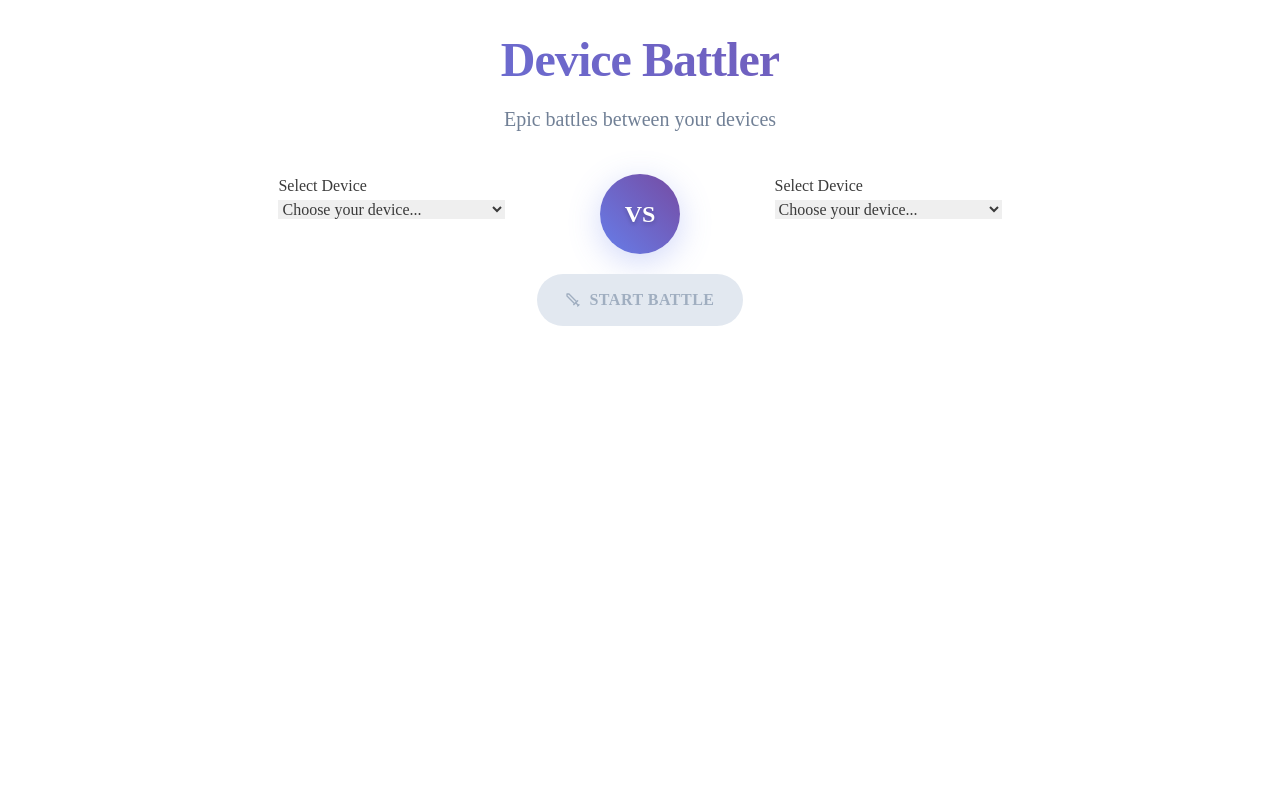
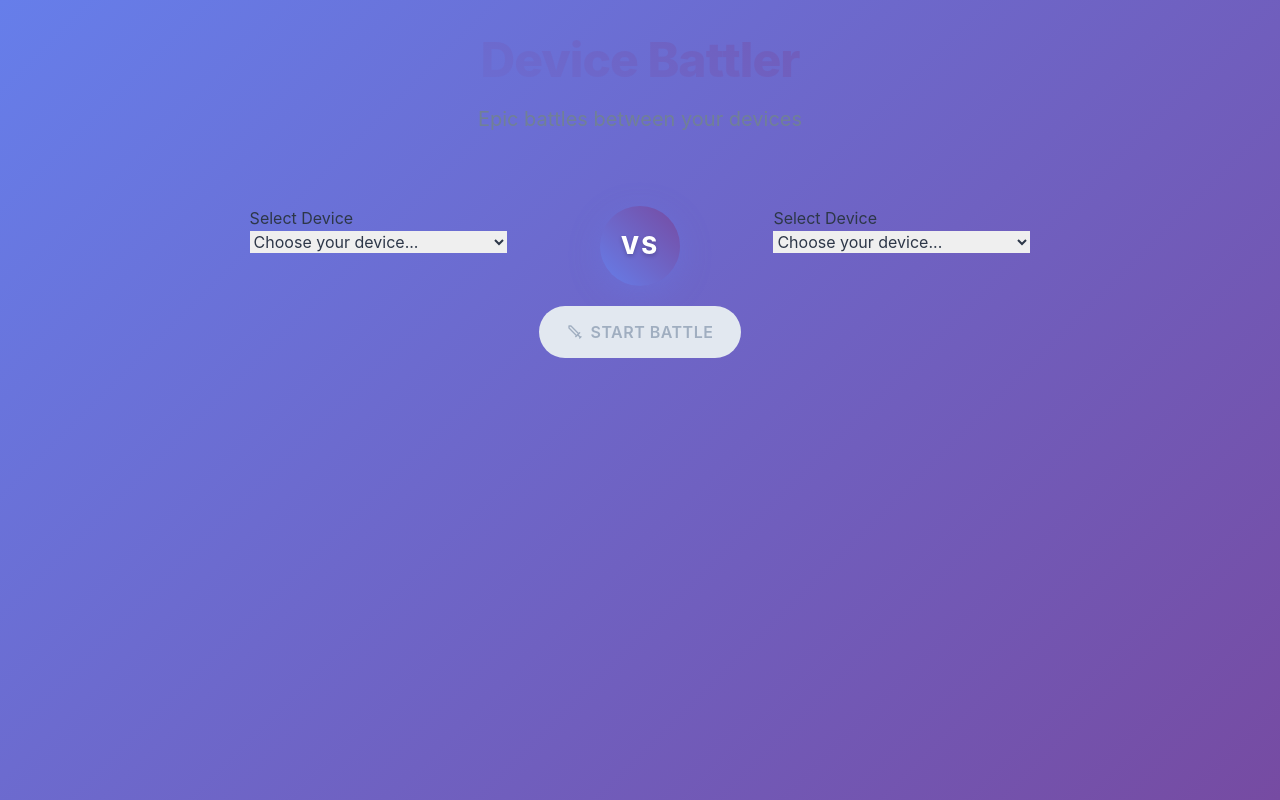
Before and after one commit to ArielSoothy/DeviceWars, a Next.js app: page / in a window 1280 px wide. Built offline with nearby package versions, Linux system fonts and the light colour scheme.

Commit message:
🎨 Complete UX redesign: Modern battle arena with proper fighter layout
- Clean symmetric fighter cards with character focus
- Modern glassmorphism design with gradients
- Improved visual hierarchy and spacing
- Professional battle arena layout
- Fixed text mirroring issues

```diff
--- a/src/app/page.js
+++ b/src/app/page.js
@@ -299,12 +299,12 @@ export default function DeviceBattler() {
     const currentHP = position === 1 ? currentHP1 : currentHP2;
     const currentMana = position === 1 ? currentMana1 : currentMana2;
 
+    const isLeft = position === 1;
+
     return (
-      <div className="device-card-modern">
-        <div className="card-header-modern">
-          <div className="rank-badge">{device.rank}</div>
-          <div className="device-title-modern">{device.name}</div>
-          <div className="character-container">
+      <div className={`device-card-modern ${isLeft ? 'fighter-left' : 'fighter-right'}`}>
+        {/* Character Section */}
+        <div className="fighter-character">
           <RankCharacter
             rank={device.rank}
             isAttacking={position === 1 ? isDevice1Attacking : isDevice2Attacking}
@@ -312,6 +312,11 @@ export default function DeviceBattler() {
             position={position === 1 ? 'left' : 'right'}
           />
         </div>
+
+        {/* Fighter Info */}
+        <div className="fighter-info">
+          <div className="rank-badge">{device.rank}</div>
+          <div className="device-name">{device.name}</div>
         </div>
 
         {/* Vital Stats Always Visible */}
--- a/src/app/styles/styles.css
+++ b/src/app/styles/styles.css
@@ -1,7 +1,130 @@
 body {
-  background-size: cover;
-  font-family: 'MedievalSharp', cursive;
-  color: #3a3a3a;
+  background: linear-gradient(135deg, #667eea 0%, #764ba2 100%);
+  font-family: -apple-system, BlinkMacSystemFont, 'Segoe UI', 'Roboto', sans-serif;
+  color: #2d3748;
+  min-height: 100vh;
+}
+
+/* Modern Battle Arena Styles */
+.battle-arena {
+  display: flex;
+  justify-content: space-between;
+  align-items: center;
+  max-width: 1200px;
+  margin: 0 auto;
+  padding: 2rem;
+  gap: 3rem;
+}
+
+/* Fighter Cards */
+.device-card-modern.fighter-left,
+.device-card-modern.fighter-right {
+  display: flex;
+  flex-direction: column;
+  align-items: center;
+  background: rgba(255, 255, 255, 0.95);
+  border-radius: 20px;
+  padding: 1.5rem;
+  box-shadow: 0 10px 30px rgba(0, 0, 0, 0.2);
+  backdrop-filter: blur(10px);
+  border: 1px solid rgba(255, 255, 255, 0.3);
+  min-width: 280px;
+  transition: transform 0.3s ease;
+}
+
+.device-card-modern.fighter-left:hover,
+.device-card-modern.fighter-right:hover {
+  transform: translateY(-5px);
+}
+
+/* Character Section */
+.fighter-character {
+  margin-bottom: 1rem;
+}
+
+/* Fighter Info */
+.fighter-info {
+  text-align: center;
+  margin-bottom: 1.5rem;
+}
+
+.rank-badge {
+  display: inline-block;
+  background: linear-gradient(45deg, #ff6b6b, #ffa726);
+  color: white;
+  padding: 0.5rem 1rem;
+  border-radius: 20px;
+  font-size: 0.875rem;
+  font-weight: 600;
+  margin-bottom: 0.5rem;
+  text-transform: uppercase;
+  letter-spacing: 1px;
+}
+
+.device-name {
+  font-size: 1.125rem;
+  font-weight: 600;
+  color: #2d3748;
+  margin-bottom: 0.5rem;
+}
+
+/* Battle Controls */
+.battle-controls {
+  display: flex;
+  flex-direction: column;
+  align-items: center;
+  gap: 1.5rem;
+  z-index: 10;
+}
+
+.vs-indicator {
+  display: flex;
+  align-items: center;
+  justify-content: center;
+  width: 80px;
+  height: 80px;
+  background: linear-gradient(45deg, #667eea, #764ba2);
+  border-radius: 50%;
+  box-shadow: 0 8px 25px rgba(102, 126, 234, 0.4);
+}
+
+.vs-text {
+  color: white;
+  font-size: 1.5rem;
+  font-weight: bold;
+  letter-spacing: 2px;
+}
+
+.battle-button {
+  display: flex;
+  align-items: center;
+  gap: 0.5rem;
+  padding: 0.75rem 1.5rem;
+  border: none;
+  border-radius: 25px;
+  font-size: 1rem;
+  font-weight: 600;
+  cursor: pointer;
+  transition: all 0.3s ease;
+  text-transform: uppercase;
+  letter-spacing: 1px;
+}
+
+.battle-button-active {
+  background: linear-gradient(45deg, #ff6b6b, #ffa726);
+  color: white;
+  box-shadow: 0 4px 15px rgba(255, 107, 107, 0.4);
+}
+
+.battle-button-active:hover {
+  transform: translateY(-2px);
+  box-shadow: 0 6px 20px rgba(255, 107, 107, 0.5);
+}
+
+.battle-button-disabled {
+  background: #e2e8f0;
+  color: #a0aec0;
+  cursor: not-allowed;
 }
 
 .device-card {
```
Lines whose indentation alone changed are shown as unchanged.
